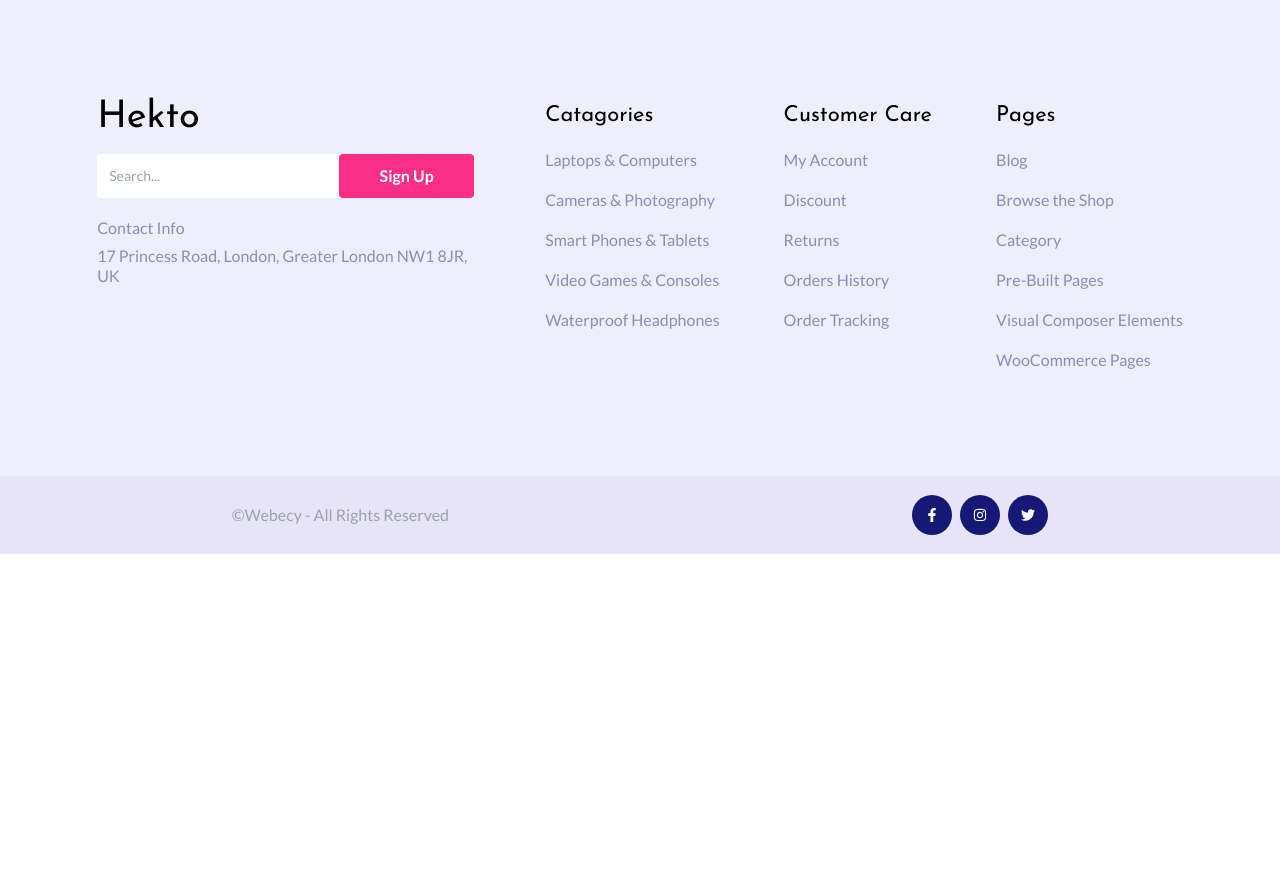
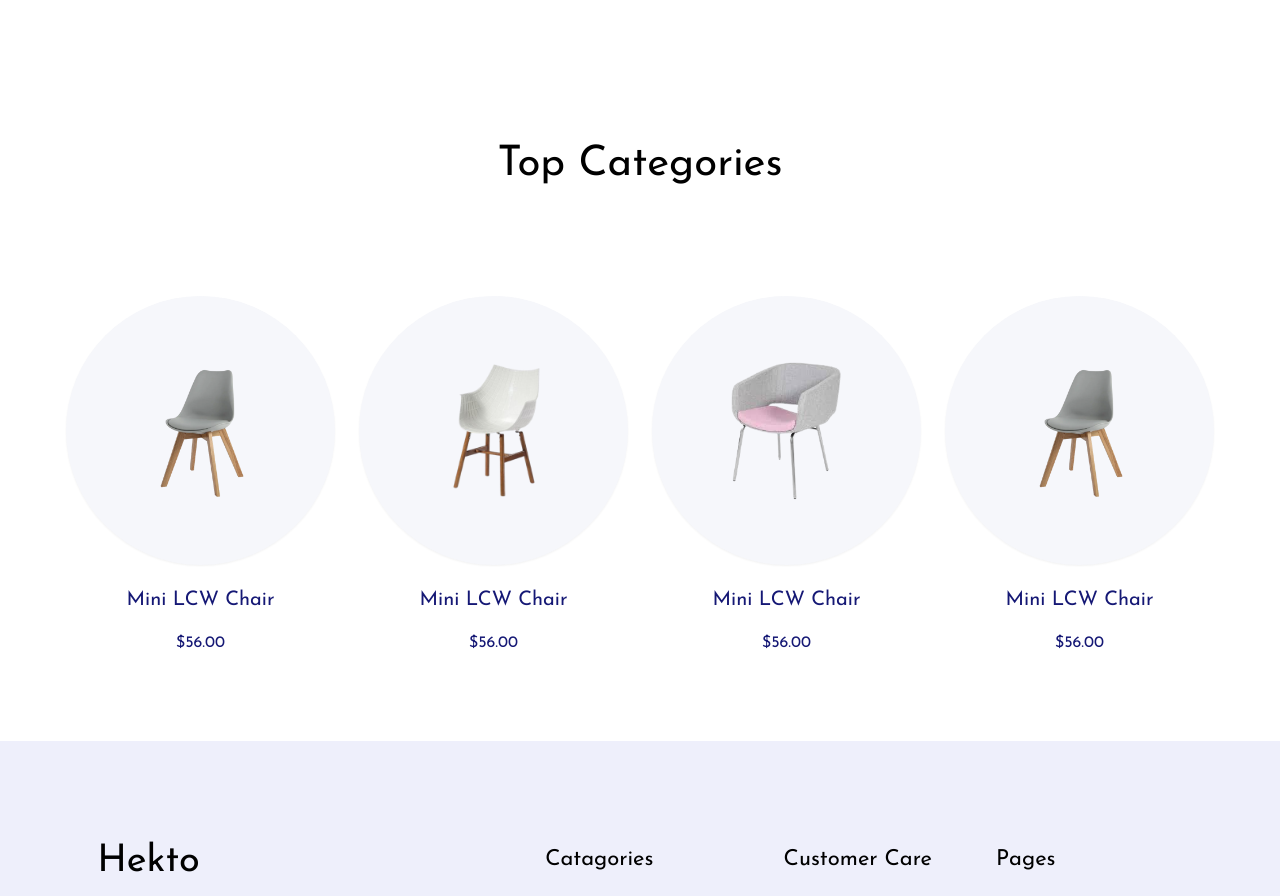
Before and after one commit to Asad-Yaqob/hackathon-template-4, a Next.js app: page / in a window 1280 px wide. Shown: the part 5380-6276 px from the top of the page. Before the commit the page ends 5934 px from the top, so only its background shows below. Built offline with nearby package versions, Linux system fonts and the light colour scheme.

Commit message:
feat: add Top Categories component and sample data for category display

```diff
--- /dev/null
+++ b/src/app/components/common/home/main/TopCategories.tsx
@@ -0,0 +1,24 @@
+import React from 'react'
+import CategoryCard from '../resuable/CategoryCard';
+import { categories } from '@/app/data/sample_data';
+
+const TopCategories = () => {
+  return (
+    <>
+      <div className="text-center mt-[200px] mb-[100px]">
+        <h1 className="font-josefin text-[42px] text-[#000000]">
+          Top Categories
+        </h1>
+      </div>
+      <div className="flex items-center justify-center   mb-[100px]">
+        <div className="mx-10 flex">
+          {categories.map((category, index) => (
+            <CategoryCard {...category} key={index} />
+          ))}
+        </div>
+      </div>
+    </>
+  );
+}
+
+export default TopCategories
--- /dev/null
+++ b/src/app/components/common/home/resuable/CategoryCard.tsx
@@ -0,0 +1,31 @@
+import React from "react";
+import Image from "next/image";
+
+interface CategoryCardProps {
+  image: string;
+  name: string;
+  price: string;
+}
+
+const CategoryCard = ({image,name,price}:CategoryCardProps) => {
+  return (
+    <div className="w-full max-w-[269px] h-[345px] mx-3">
+      <div className="relative bg-[#F6F7FB] rounded-full px-16 py-16 shadow-sm group">
+        <Image src={image} width={178} height={178} alt="Category Image" />
+        <button className="absolute bottom-6 right-[90px] w-full max-w-[94px] h-[29px] bg-[#08D15F] rounded-sm opacity-0 group-hover:opacity-100 transition-opacity duration-300">
+          <p className="text-[12px] text-center text-[#FFFFFF]">View Shop</p>
+        </button>
+      </div>
+      <div className="mt-5 text-center">
+        <p className="font-josefin font-normal text-[#151875] text-[20px]">
+          {name}
+        </p>
+        <p className="font-josefin font-normal text-[#151875] text-[16px] mt-[16px]">
+          {price}
+        </p>
+      </div>
+    </div>
+  );
+};
+
+export default CategoryCard;
--- a/src/app/data/sample_data.ts
+++ b/src/app/data/sample_data.ts
@@ -139,3 +139,26 @@ export const executiveChairs = [
     image: '/images/products/image-3.png'
   }
 ];
+
+ export const categories = [
+  {
+    name: 'Mini LCW Chair',
+    price: '$56.00',
+    image: '/images/products/category-chair-1.png'
+  },
+  {
+    name: 'Mini LCW Chair',
+    price: '$56.00',
+    image: '/images/products/image-1.png'
+  },
+  {
+    name: 'Mini LCW Chair',
+    price: '$56.00',
+    image: '/images/products/category-chair-2.png'
+  },
+  {
+    name: 'Mini LCW Chair',
+    price: '$56.00',
+    image: '/images/products/category-chair-1.png'
+  },
+ ];
--- a/src/app/page.tsx
+++ b/src/app/page.tsx
@@ -4,6 +4,7 @@ import { LatestProducts } from "./components/common/home/main/LatestProducts";
 import { ProductShowcase } from "./components/common/home/main/ProductShowcase";
 import TrendingProducts from "./components/common/home/main/TrendingProducts";
 import { DiscountItem } from "./components/common/home/main/DiscountItem";
+import TopCategories from "./components/common/home/main/TopCategories";
 
 export default function Home() {
   return (
@@ -14,6 +15,7 @@ export default function Home() {
       <ProductShowcase />
       <TrendingProducts />
       <DiscountItem />
+      <TopCategories />
     </div>
   );
 }
```
Also changed, not shown: public/images/products/category-chair-1.png (added), public/images/products/category-chair-2.png (added).
